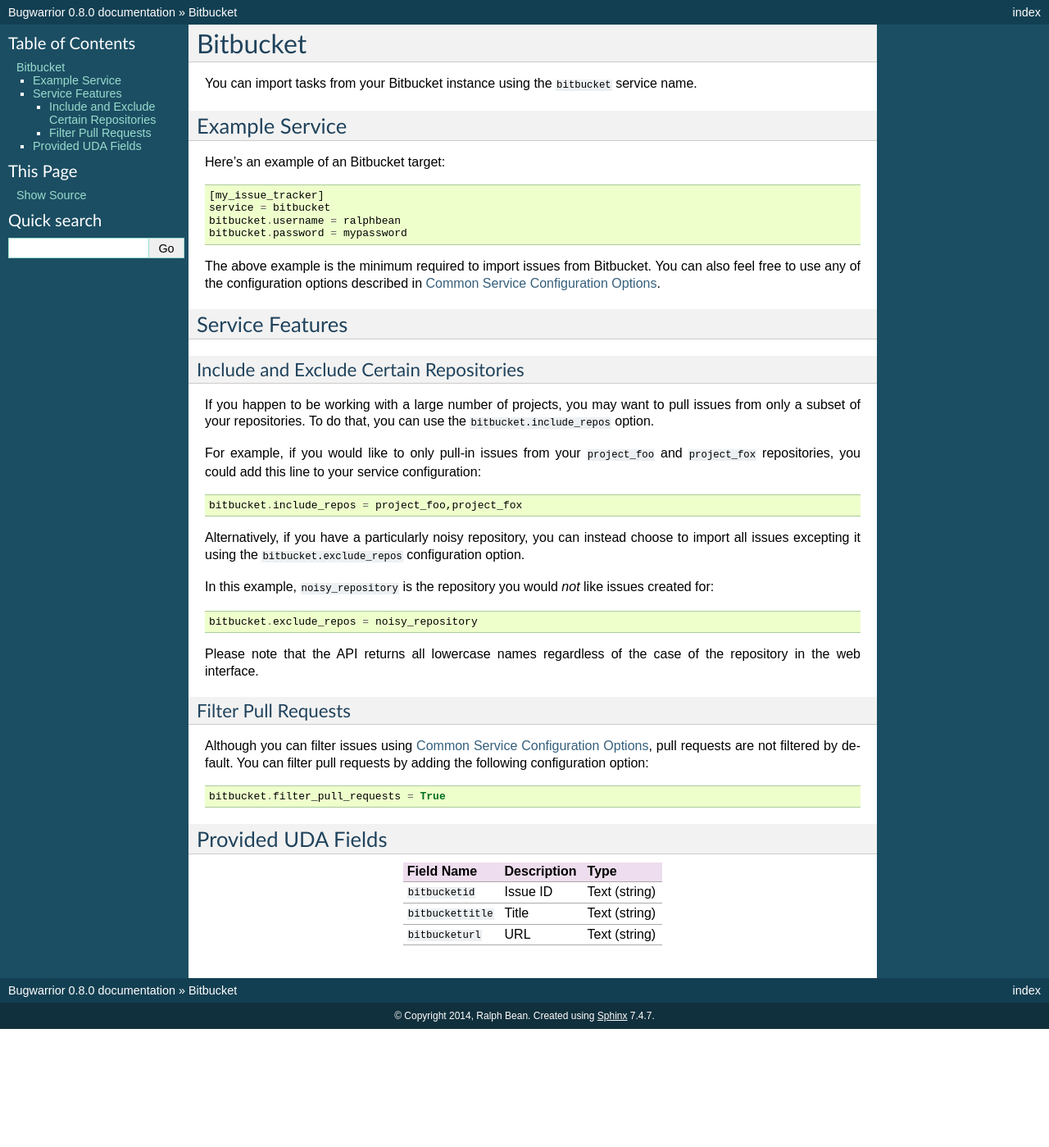
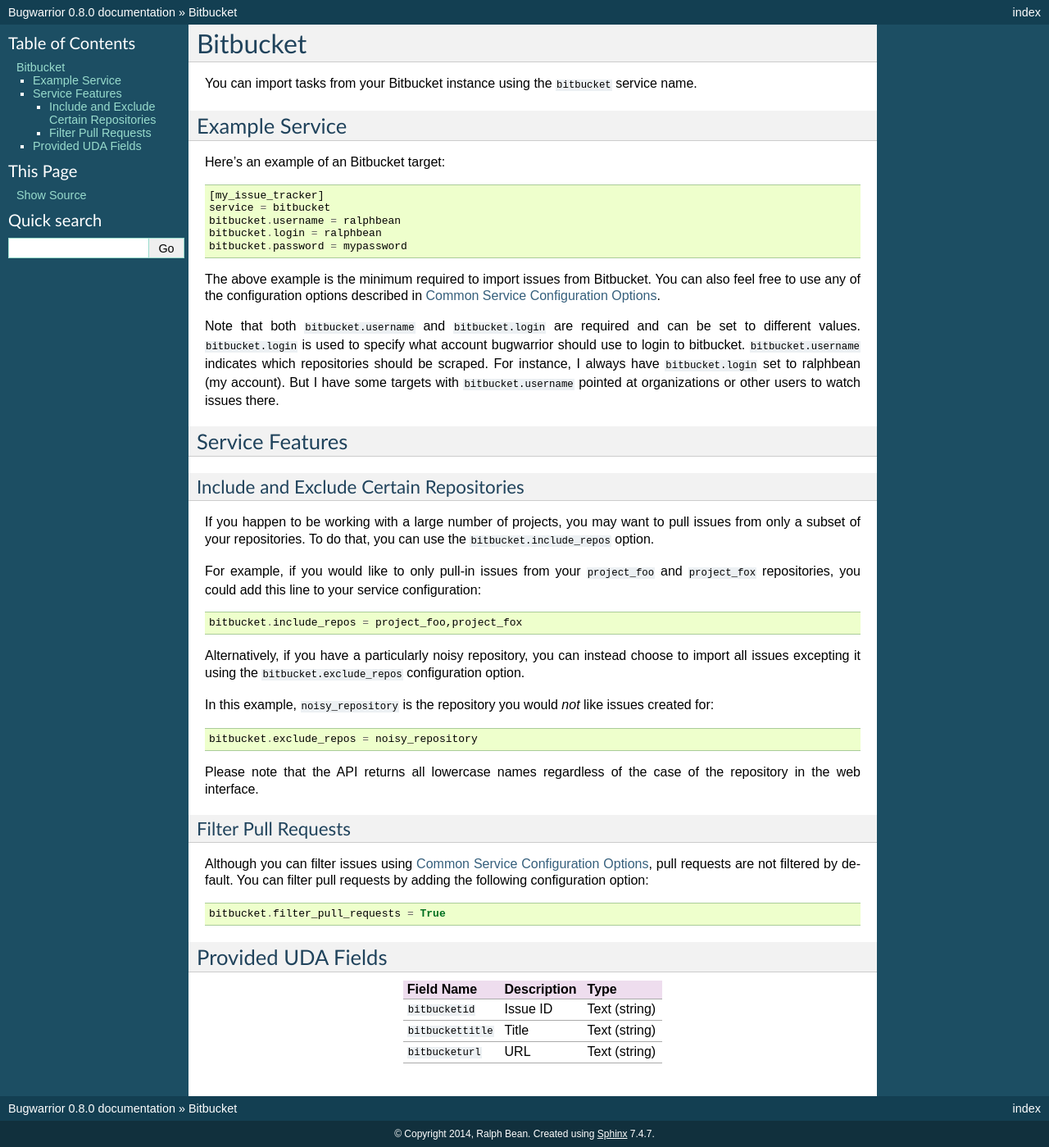
Before and after one commit to GothenburgBitFactory/bugwarrior, a Sphinx documentation site: the page built from bugwarrior/docs/services/bitbucket.rst, in a window 1280 px wide. Shown: the whole page at 82% size. Built offline with Sphinx 7.4.7, drawn with Linux system fonts in a browser that asks for light colours; pages that are not in the unit, such as notebooks, are missing from menus; before the commit the page ends 1255 px from its top, so only the background shows below that.

Commit message:
bitbucket.login is a required setting
The implementation seems to be the same as github.

```diff
--- a/bugwarrior/docs/services/bitbucket.rst
+++ b/bugwarrior/docs/services/bitbucket.rst
@@ -12,11 +12,20 @@
     [my_issue_tracker]
     service = bitbucket
     bitbucket.username = ralphbean
+    bitbucket.login = ralphbean
     bitbucket.password = mypassword
 
 The above example is the minimum required to import issues from
 Bitbucket.  You can also feel free to use any of the
 configuration options described in :ref:`common_configuration_options`.
+
+Note that both ``bitbucket.username`` and ``bitbucket.login`` are required and can be
+set to different values.  ``bitbucket.login`` is used to specify what account
+bugwarrior should use to login to bitbucket.  ``bitbucket.username`` indicates which
+repositories should be scraped.  For instance, I always have ``bitbucket.login``
+set to ralphbean (my account).  But I have some targets with
+``bitbucket.username`` pointed at organizations or other users to watch issues
+there.
 
 Service Features
 ----------------
```
